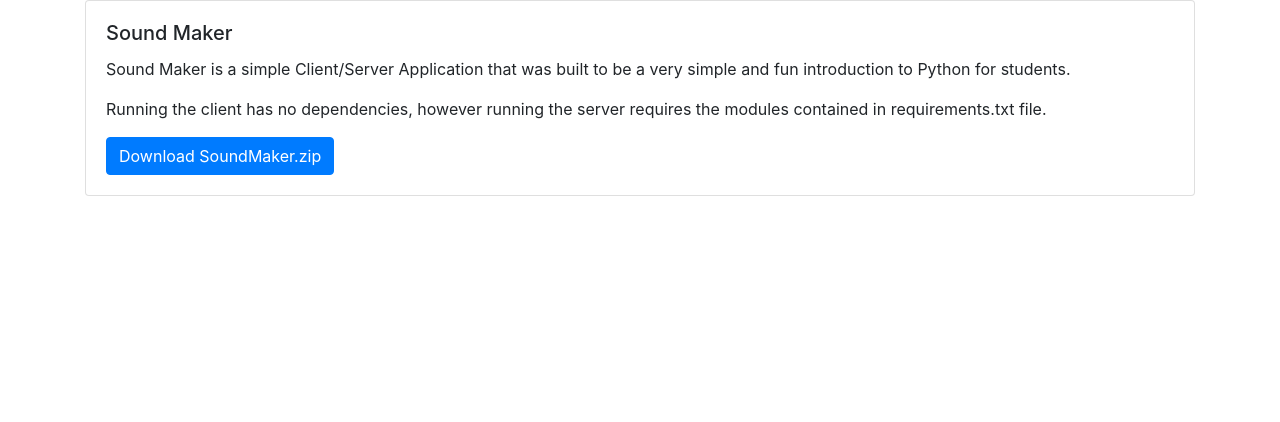
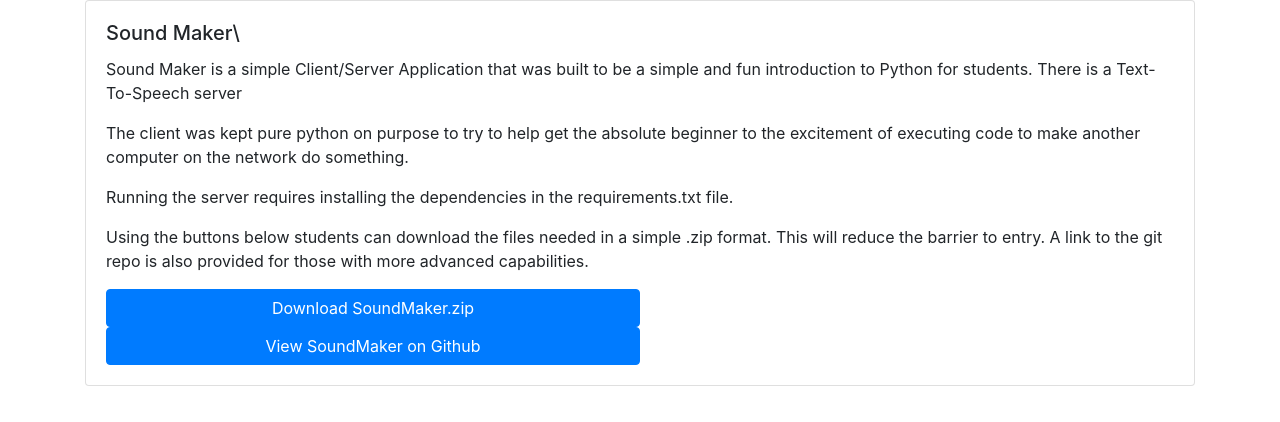
Before and after one commit to DaOneTwo/DaOneTwo.github.io, a plain HTML site: page index.html in a window 1280 px wide. Drawn offline with nearby package versions, Linux system fonts and the light colour scheme.

Commit message:
more work done

```diff
--- a/index.html
+++ b/index.html
@@ -9,15 +9,22 @@
 <div id="app">
     <div class="container">
         <div class="card" id="SoundMaker">
-            <div class="card-body">
-                <h5 class="card-title">Sound Maker</h5>
+            <div class="card-body col-sm-12">
+                <h5 class="card-title">Sound Maker\</h5>
                 <p class="card-text">
-                    Sound Maker is a simple Client/Server Application that was built to be a very simple and fun
-                    introduction to Python for students.
+                    Sound Maker is a simple Client/Server Application that was built to be a simple and fun
+                    introduction to Python for students. There is a Text-To-Speech server
                 </p>
-                <p>Running the client has no dependencies, however running the server requires the modules contained in
-                    requirements.txt file.</p>
-                <a href="{{ '/' + soundmaker.filename }}" class="btn btn-primary">Download {{ soundmaker.filename }}</a>
+                <p class="card-text">The client was kept pure python on purpose to try to help get the absolute beginner
+                    to the excitement
+                    of executing code to make another computer on the network do something.</p>
+                <p class="card-text">Running the server requires installing the dependencies in the requirements.txt
+                    file.</p>
+                <p class="card-text">Using the buttons below students can download the files needed in a simple .zip format. This will
+                    reduce the barrier to entry. A link to the git repo is also provided for those with more advanced
+                    capabilities.</p>
+                <a href="{{ soundmaker.filename }}" class="btn btn-primary col-sm-12 col-lg-6">Download {{ soundmaker.filename }}</a>
+                <a href="" class="btn btn-primary col-sm-12 col-lg-6">View SoundMaker on Github</a>
             </div>
         </div>
     </div>
```
